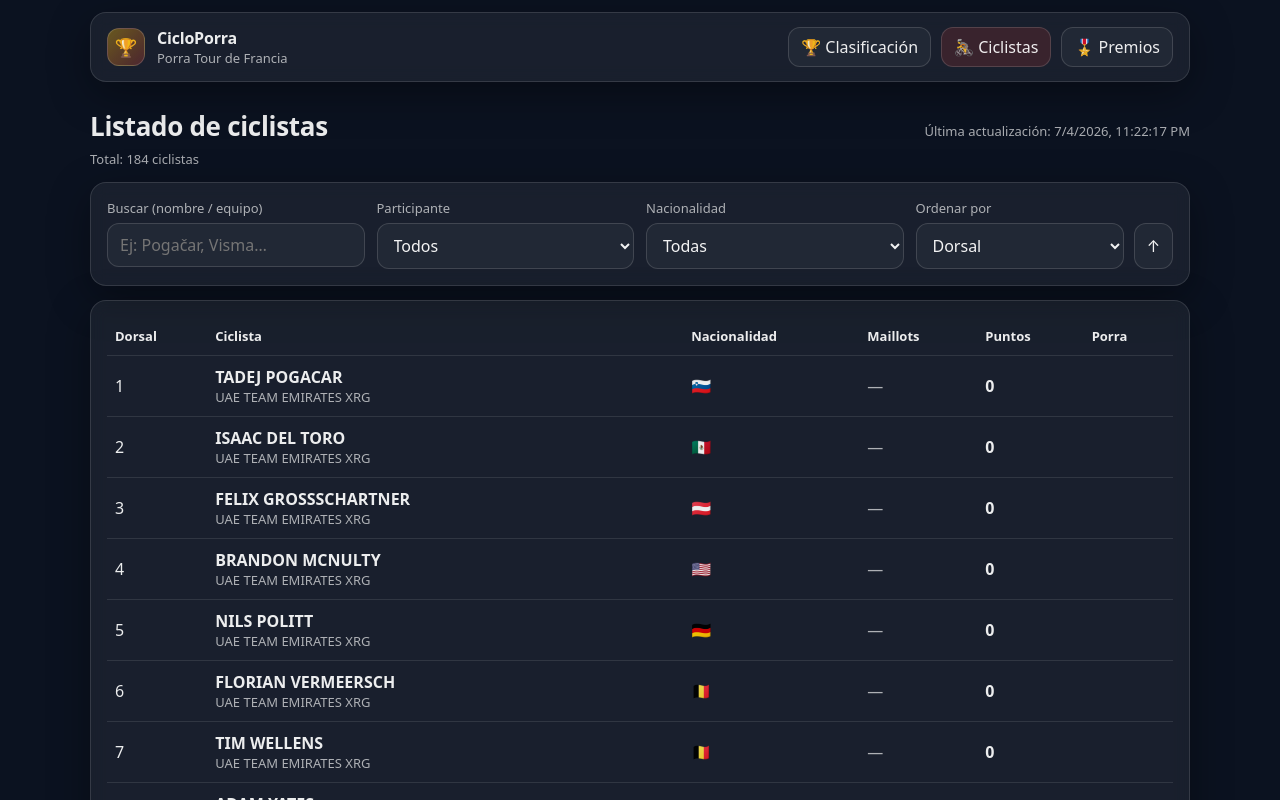
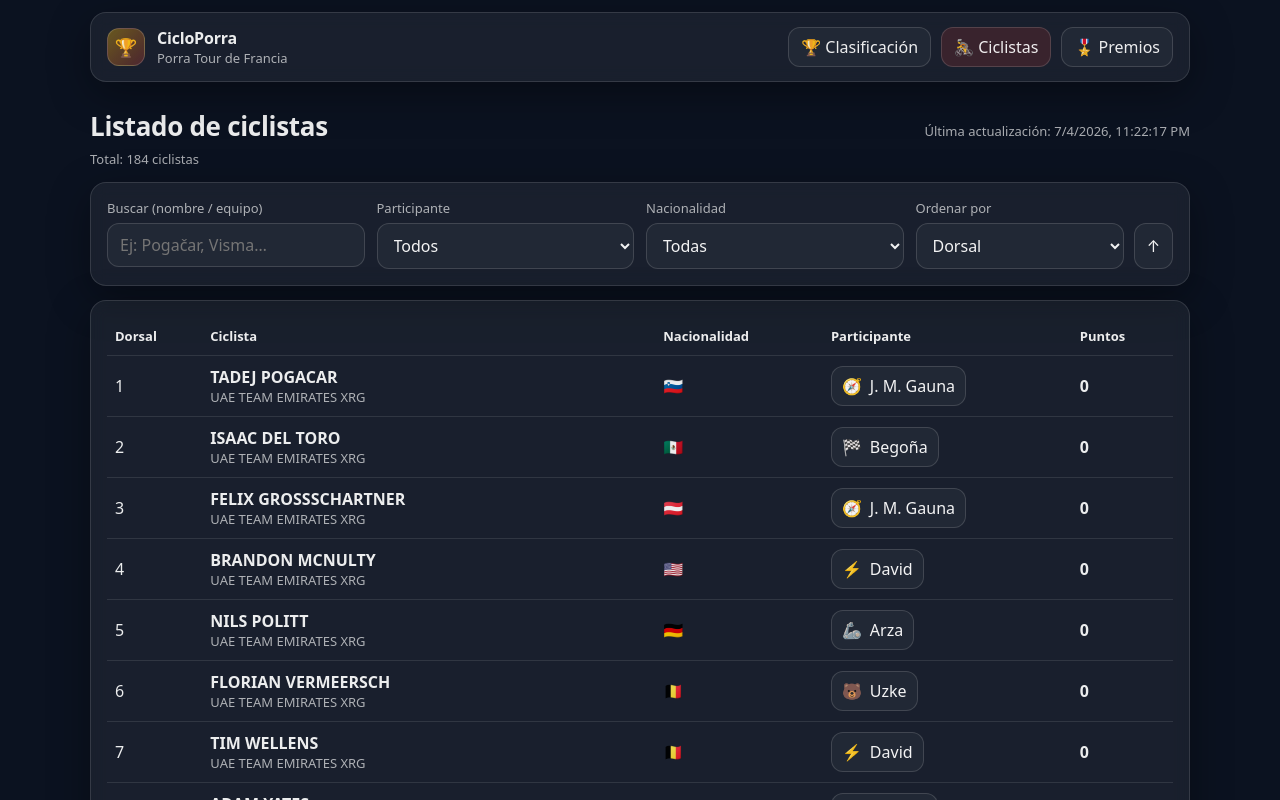
Before and after one commit to JaviElio/CicloPorra, a React (Vite) app in the folder porra-tour/: page /#/ciclistas in a window 1280 px wide. Shown: the top 800 px of the page. Built offline with nearby package versions, Linux system fonts and the light colour scheme.

Commit message:
pagina ciclistas muestra a quíen está asignado

```diff
--- a/porra-tour/src/components/CiclistaRow.tsx
+++ b/porra-tour/src/components/CiclistaRow.tsx
@@ -1,6 +1,5 @@
 import { Link } from 'react-router-dom';
-import type { Ciclista, Logros } from '../data/types';
-import MaillotBadge, { getMaillotBadgesFromLogros } from './MaillotBadge';
+import type { Ciclista, Logros, Participante } from '../data/types';
 import { getFlagEmojiFromNacionalidad } from '../data/flagEmoji';
 
 export function renderLogrosSummary(logros: Logros) {
@@ -14,12 +13,11 @@ export function renderLogrosSummary(logros: Logros) {
 
 export default function CiclistaRow({
   ciclista,
-  showParticipantLink = true,
+  participante,
 }: {
   ciclista: Ciclista;
-  showParticipantLink?: boolean;
+  participante?: Participante;
 }) {
-  const maillotKeys = getMaillotBadgesFromLogros(ciclista.logros);
   const flagEmoji = getFlagEmojiFromNacionalidad(ciclista.nacionalidad);
 
   return (
@@ -41,20 +39,9 @@ export default function CiclistaRow({
         ) : null}
       </td>
       <td style={{ padding: '10px 8px', borderBottom: '1px solid rgba(255,255,255,0.10)' }}>
-        <div style={{ display: 'flex', gap: 8, flexWrap: 'wrap' }}>
-          {maillotKeys.length === 0 ? <span className="muted">—</span> : null}
-          {maillotKeys.map((k) => (
-            <MaillotBadge key={k} maillot={k} />
-          ))}
-        </div>
-      </td>
-      <td style={{ padding: '10px 8px', borderBottom: '1px solid rgba(255,255,255,0.10)' }}>
-        <div style={{ fontWeight: 850 }}>{ciclista.puntos}</div>
-      </td>
-      <td style={{ padding: '10px 8px', borderBottom: '1px solid rgba(255,255,255,0.10)' }}>
-        {showParticipantLink && ciclista.participante_id ? (
+        {participante ? (
           <Link
-            to={`/participante/${ciclista.participante_id}`}
+            to={`/participante/${participante.id}`}
             style={{
               display: 'inline-flex',
               alignItems: 'center',
@@ -63,11 +50,18 @@ export default function CiclistaRow({
               borderRadius: 12,
               border: '1px solid rgba(255,255,255,0.14)',
               background: 'rgba(255,255,255,0.04)',
+              color: 'rgba(255,255,255,0.95)',
             }}
           >
-            Ver participante
+            <span>{participante.avatar}</span>
+            <span>{participante.nombre}</span>
           </Link>
-        ) : null}
+        ) : (
+          <span className="muted">—</span>
+        )}
+      </td>
+      <td style={{ padding: '10px 8px', borderBottom: '1px solid rgba(255,255,255,0.10)' }}>
+        <div style={{ fontWeight: 850 }}>{ciclista.puntos}</div>
       </td>
     </tr>
   );
--- a/porra-tour/src/data/loader.ts
+++ b/porra-tour/src/data/loader.ts
@@ -10,6 +10,7 @@ export type DataModel = {
   ciclistasByDorsal: Map<number, Ciclista>;
   ciclistasByParticipante: Map<string, Ciclista[]>;
   participanteById: Map<string, Participante>;
+  participanteIdByDorsal: Map<number, string>;
 };
 
 export function loadDataModel(): DataModel {
@@ -20,19 +21,28 @@ export function loadDataModel(): DataModel {
   const ciclistasByDorsal = new Map<number, Ciclista>();
   for (const c of ciclistas) ciclistasByDorsal.set(c.dorsal, c);
 
+  const participanteById = new Map<string, Participante>();
+  for (const p of participantes) participanteById.set(p.id, p);
+
+  // La asignación real vive en participantes[].ciclistas_dorsales; el campo
+  // ciclista.participante_id no está poblado en los datos.
+  const participanteIdByDorsal = new Map<number, string>();
+  for (const p of participantes) {
+    for (const dorsal of p.ciclistas_dorsales) participanteIdByDorsal.set(dorsal, p.id);
+  }
+
   const ciclistasByParticipante = new Map<string, Ciclista[]>();
   for (const c of ciclistas) {
-    const list = ciclistasByParticipante.get(c.participante_id) ?? [];
+    const participanteId = participanteIdByDorsal.get(c.dorsal);
+    if (!participanteId) continue;
+    const list = ciclistasByParticipante.get(participanteId) ?? [];
     list.push(c);
-    ciclistasByParticipante.set(c.participante_id, list);
+    ciclistasByParticipante.set(participanteId, list);
   }
   for (const [k, list] of ciclistasByParticipante.entries()) {
     list.sort((a, b) => a.dorsal - b.dorsal);
     ciclistasByParticipante.set(k, list);
   }
-
-  const participanteById = new Map<string, Participante>();
-  for (const p of participantes) participanteById.set(p.id, p);
 
   return {
     ciclistas,
@@ -41,5 +51,6 @@ export function loadDataModel(): DataModel {
     ciclistasByDorsal,
     ciclistasByParticipante,
     participanteById,
+    participanteIdByDorsal,
   };
 }
--- a/porra-tour/src/pages/CiclistasPage.tsx
+++ b/porra-tour/src/pages/CiclistasPage.tsx
@@ -34,7 +34,7 @@ export function CiclistasPage() {
       list = list.filter((c) => includesLoose(c.nombre, q) || includesLoose(c.equipo, q));
     }
     if (participanteId !== 'all') {
-      list = list.filter((c) => c.participante_id === participanteId);
+      list = list.filter((c) => model.participanteIdByDorsal.get(c.dorsal) === participanteId);
     }
     if (nacionalidad !== 'all') {
       list = list.filter((c) => c.nacionalidad === nacionalidad);
@@ -199,23 +199,24 @@ export function CiclistasPage() {
                   Nacionalidad
                 </th>
                 <th style={{ padding: '10px 8px', borderBottom: '1px solid rgba(255,255,255,0.10)', fontSize: 13, fontWeight: 750 }}>
-                  Maillots
+                  Participante
                 </th>
                 <th style={{ padding: '10px 8px', borderBottom: '1px solid rgba(255,255,255,0.10)', fontSize: 13, fontWeight: 750 }}>
                   Puntos
-                </th>
-                <th style={{ padding: '10px 8px', borderBottom: '1px solid rgba(255,255,255,0.10)', fontSize: 13, fontWeight: 750 }}>
-                  Porra
                 </th>
               </tr>
             </thead>
             <tbody>
               {filtered.map((c) => (
-                <CiclistaRow key={c.dorsal} ciclista={c} />
+                <CiclistaRow
+                  key={c.dorsal}
+                  ciclista={c}
+                  participante={participantsById.get(model.participanteIdByDorsal.get(c.dorsal) ?? '')}
+                />
               ))}
               {filtered.length === 0 ? (
                 <tr>
-                  <td colSpan={6} className="muted" style={{ padding: 14 }}>
+                  <td colSpan={5} className="muted" style={{ padding: 14 }}>
                     Sin resultados.
                   </td>
                 </tr>
```
Also changed, not shown: 3 other files (tests, documents, lock files or other folders).
